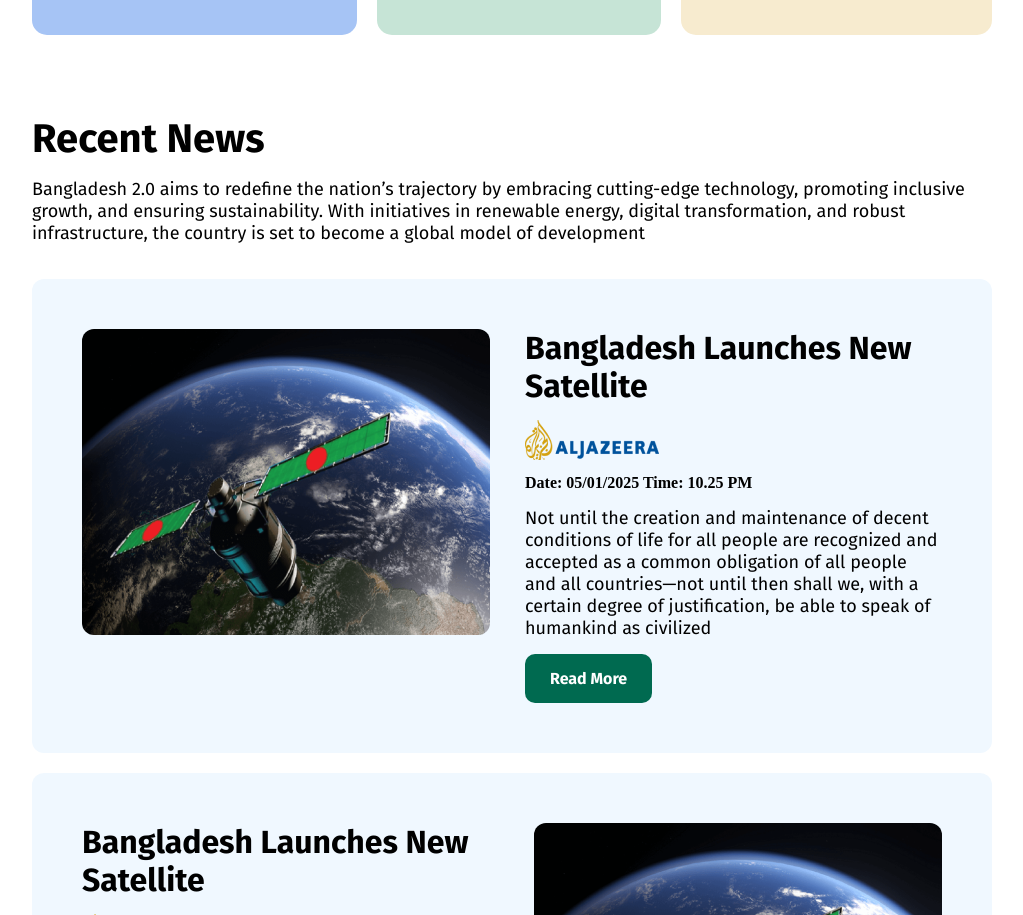
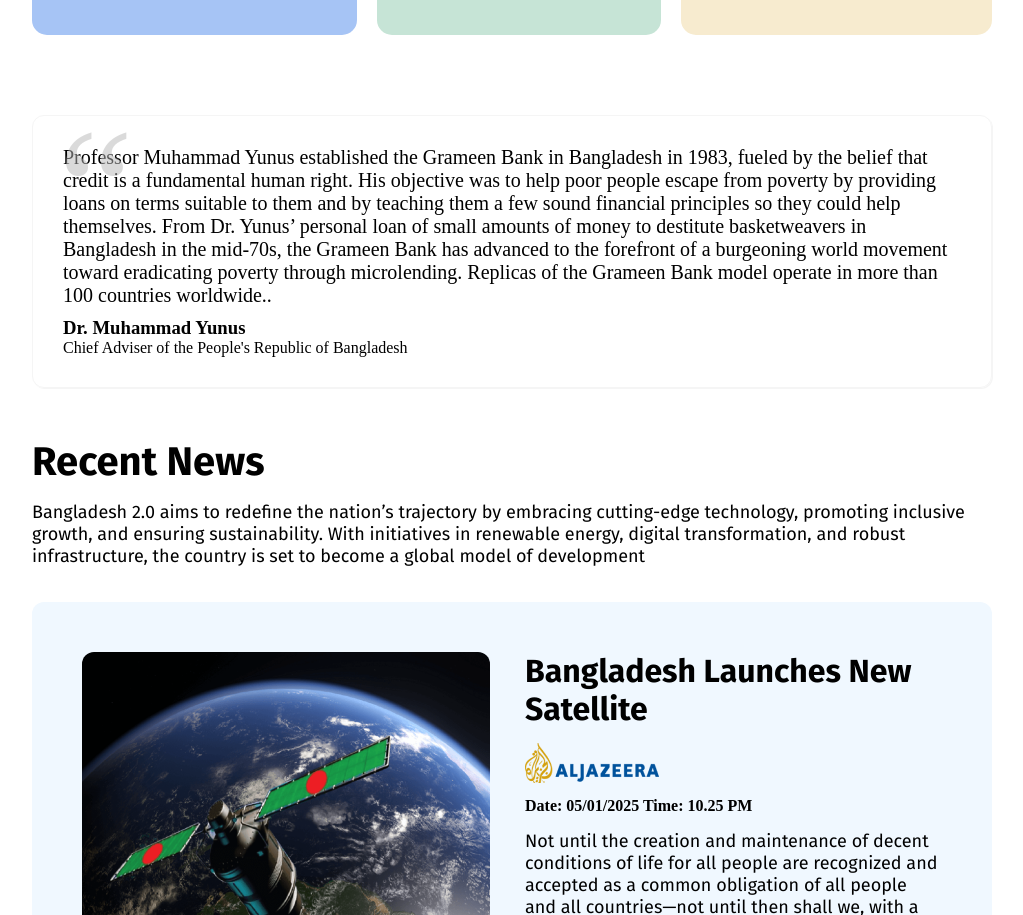
Before and after one commit to jpbulbul/assignment--1, a plain HTML site: page index.html in a window 1280 px wide. Shown: the part 1766-2681 px from the top of the page, without its empty margins (128-1151 px from the left). Drawn offline with Linux system fonts and the light colour scheme.

Commit message:
icon style done

```diff
--- a/index.html
+++ b/index.html
@@ -83,6 +83,19 @@
                     </div>
               </div>
         </section>
+        <section class="testimonial">
+                <div class="icon">
+                      <div class="icon-symbol">“</div>
+                      <div class="icon-item">
+                        <p>
+                        Professor Muhammad Yunus established the Grameen Bank in Bangladesh in 1983, fueled by the belief that credit is a fundamental human right. His objective was to help poor people escape from poverty by providing loans on terms suitable to them and by teaching them a few sound financial principles so they could help themselves. From Dr. Yunus’ personal loan of small amounts of money to destitute basketweavers in Bangladesh in the mid-70s, the Grameen Bank has advanced to the forefront of a burgeoning world movement toward eradicating poverty through microlending. Replicas of the Grameen Bank model operate in more than 100 countries worldwide..</p>
+                      </div>
+                      <div class="sir">
+                          <h3><strong>Dr. Muhammad Yunus</strong></h3>
+                           <p>Chief Adviser of the People's Republic of Bangladesh</p>
+                      </div>
+                </div>
+        </section>
         <section id="news">
                <div class="news-container">
                     <h1>Recent News</h1>
--- a/style/style.css
+++ b/style/style.css
@@ -193,6 +193,31 @@ nav li a{
   border-radius: 15px;
   background-color: #f7ebcf;
 }
+/* testimonial */
+.icon{
+  margin: 30px 160px;
+  padding: 30px 30px;
+  border: 1px solid #f5f5f5;
+  border-radius: 12px;
+  box-shadow: 1px 1px 0px #f5f5f5;
+  position: relative;
+  text-align: left;
+}
+.icon-symbol{
+
+  font-size: 170px;
+  color: #b7b7b7;
+  position: absolute;
+  top: -25px;
+  left:25px;
+  opacity: 0.5;
+}
+.sir{
+  padding-top: 10px;
+}
+.icon-item p{
+  font-size: 20px;
+}
 /* news-style */
 #news{
   margin: 50px 160px;
```
